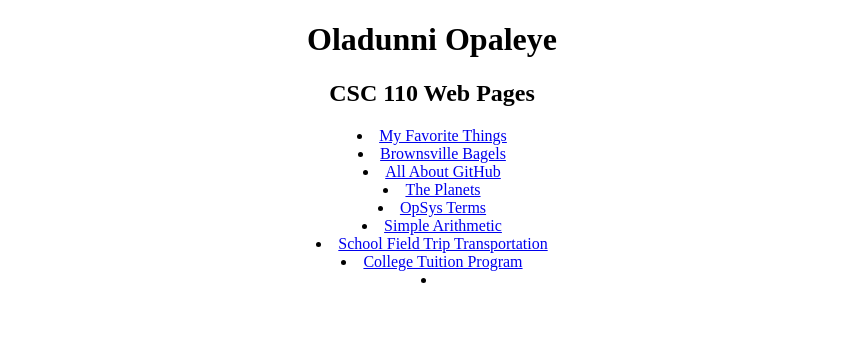
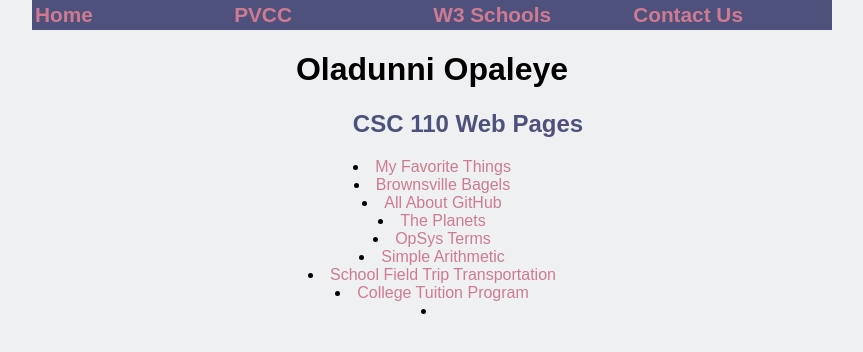
Before and after one commit to oopaleye-pvcc/oopaleye-pvcc.github.io, a plain HTML site: page index.html in a window 1280 px wide. Shown: the whole page, without its empty margins (208-1071 px from the left). Drawn offline with Linux system fonts and the light colour scheme.

Commit message:
Update index.html

```diff
--- a/index.html
+++ b/index.html
@@ -5,6 +5,37 @@
 <head>
   <title> OOpaleye</title>
 </head>
+  <style>
+		body {background-color:#EEF0F2;
+				font-family: arial, helvetica, sans-serif;
+				margin-top:0px;
+				}
+		h2 {color:#4F517D; font-size: 1.5em; margin-left: 3em;}
+		ul {font-size: 1.5em; margin-left: 3em;}
+
+		a{text-decoration:none}
+		a:link {color:#CE7B91;}
+		a:visited{color:#4D9DE0;}
+		a:hover{color:#000000;}
+		a:active{color:#6090f0;}
+
+		table{width: 800px; font-size: 1.3em; font-weight:
+				bold;background-color:#4F517D;
+				}
+		td{width:200px;}
+	</style>
+</head>
+
+<body>
+<center>
+	<table>
+	<tr>
+			<td><a href = "index.html"> Home</a></td>
+			<td><a href = "https://www.pvcc.edu/"> PVCC </a></td>
+			<td><a href = "https://www.w3schools.com/html/">W3 Schools </a></td>
+			<td><a href = "contactus.html">Contact Us </a></td>
+	</tr>
+	</table>
 <center>
 <h1>Oladunni Opaleye</h1>
 <h2>CSC 110 Web Pages</h2>
```
